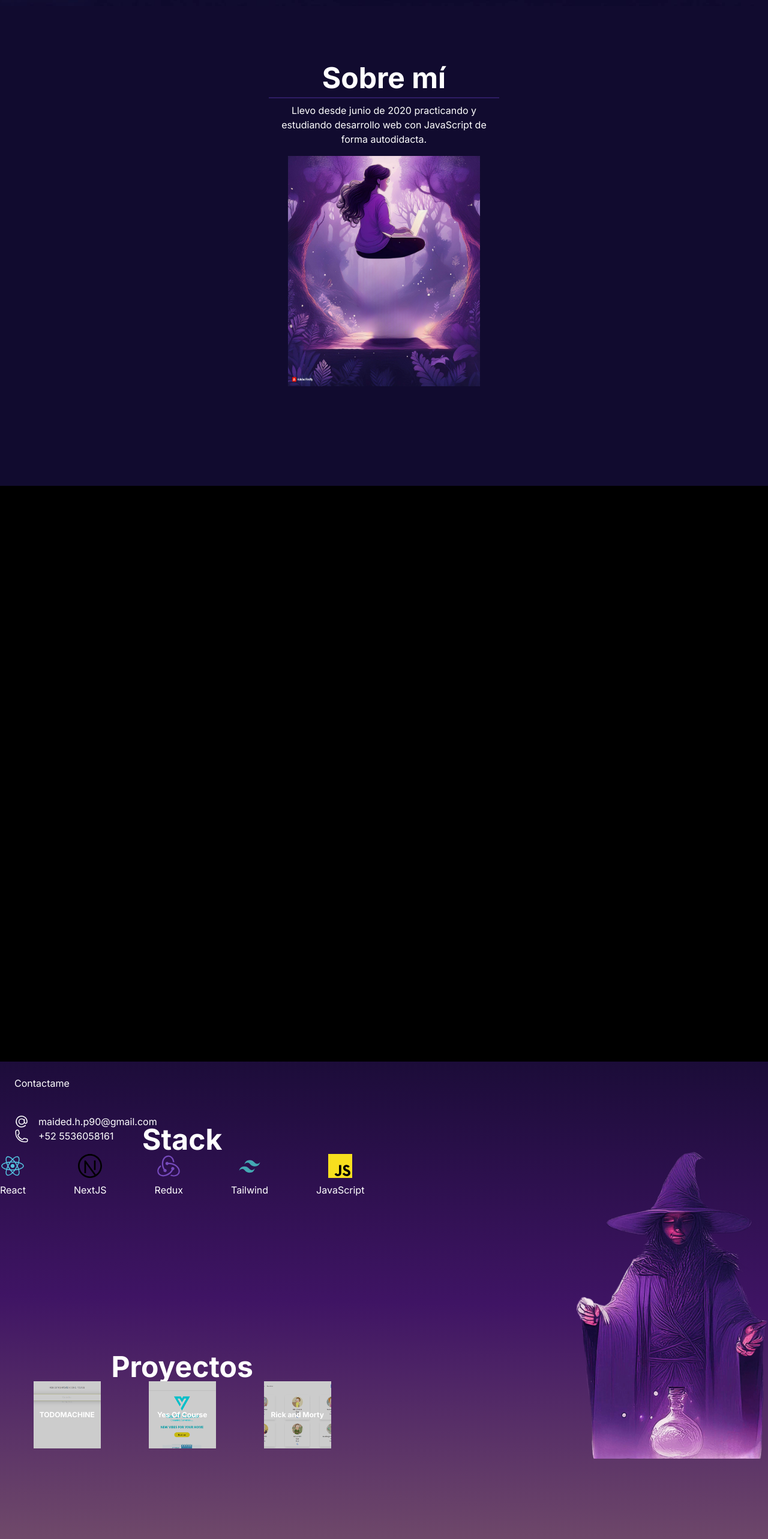
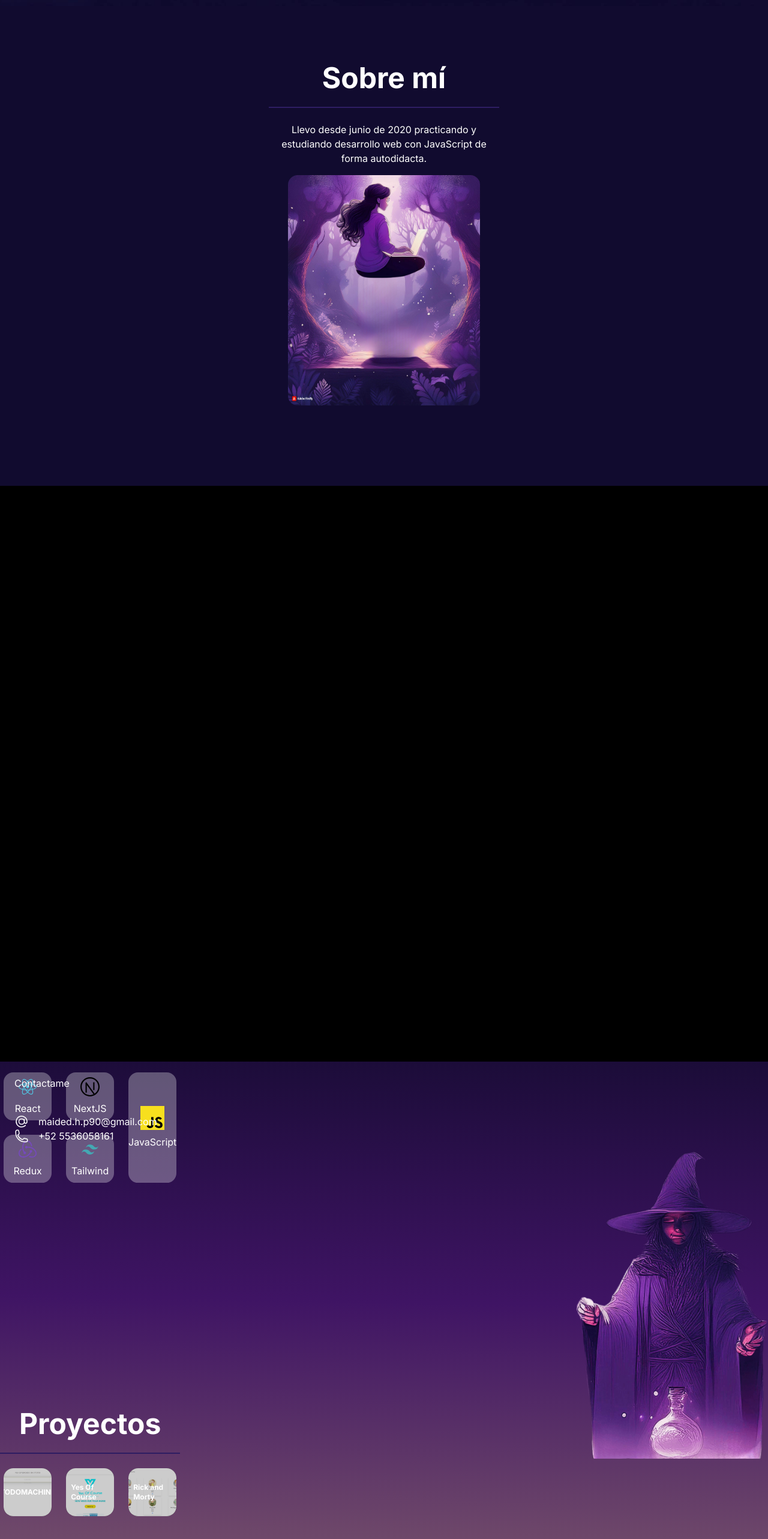
Before and after one commit to MaidedPonce/maidedpo, a Next.js app: page / in a window 1280 px wide. Shown: the part 1350-3916 px from the top of the page at 60% size. Built offline with nearby package versions, Linux system fonts and the light colour scheme.

Commit message:
Adding new styles

```diff
--- /dev/null
+++ b/src/ui/components/Divider.tsx
@@ -0,0 +1,7 @@
+import React from 'react'
+
+const Divider = () => {
+  return <div className='h-[2px] my-4 w-full bg-brand-violet' />
+}
+
+export default Divider
--- a/src/ui/containers/AboutMe.tsx
+++ b/src/ui/containers/AboutMe.tsx
@@ -5,6 +5,7 @@ import React, { useRef } from 'react'
 import { LazyAnimations } from 'components/LazyAnimations'
 import { Stack } from './Stack'
 import { ContactMe } from './ContactMe'
+import Divider from '../components/Divider'
 
 const AboutMe = () => {
   const ref = useRef<HTMLDivElement>(null)
@@ -36,7 +37,7 @@ const AboutMe = () => {
                 className=' text-white flex flex-col items-center gap-2'
               >
                 <h1 className='text-5xl mx-8 font-bold'>Sobre mí</h1>
-                <div className='h-[2px] w-full bg-brand-violet' />
+                <Divider />
                 <p className='text-normal text-center'>
                   Llevo desde junio de 2020 practicando y estudiando desarrollo
                   web con JavaScript de forma autodidacta.
@@ -45,7 +46,7 @@ const AboutMe = () => {
             </LazyAnimations>
           </section>
           <section className='w-80 h-96 items-center flex justify-center'>
-            <figure className='relative h-full w-full'>
+            <figure className='relative overflow-hidden rounded-2xl h-full w-full'>
               <Image
                 fill
                 alt='fairy'
--- a/src/ui/containers/ContactMe.tsx
+++ b/src/ui/containers/ContactMe.tsx
@@ -28,7 +28,7 @@ const ContactMe = () => {
             >
               <path
                 stroke-linecap='round'
-                stroke-linejoin='round'
+                strokeLinejoin='round'
                 d='M16.5 12a4.5 4.5 0 1 1-9 0 4.5 4.5 0 0 1 9 0Zm0 0c0 1.657 1.007 3 2.25 3S21 13.657 21 12a9 9 0 1 0-2.636 6.364M16.5 12V8.25'
               />
             </svg>
@@ -45,7 +45,7 @@ const ContactMe = () => {
             >
               <path
                 stroke-linecap='round'
-                stroke-linejoin='round'
+                strokeLinejoin='round'
                 d='M2.25 6.75c0 8.284 6.716 15 15 15h2.25a2.25 2.25 0 0 0 2.25-2.25v-1.372c0-.516-.351-.966-.852-1.091l-4.423-1.106c-.44-.11-.902.055-1.173.417l-.97 1.293c-.282.376-.769.542-1.21.38a12.035 12.035 0 0 1-7.143-7.143c-.162-.441.004-.928.38-1.21l1.293-.97c.363-.271.527-.734.417-1.173L6.963 3.102a1.125 1.125 0 0 0-1.091-.852H4.5A2.25 2.25 0 0 0 2.25 4.5v2.25Z'
               />
             </svg>
--- a/src/ui/containers/Stack.tsx
+++ b/src/ui/containers/Stack.tsx
@@ -5,6 +5,7 @@ import { m, useScroll, useTransform } from 'framer-motion'
 import { NamesMobile } from '../components/NamesMobile' */
 import Image from 'next/image'
 import { LazyAnimations } from 'components/LazyAnimations'
+import Divider from '../components/Divider'
 
 const STACK = [
   {
@@ -62,21 +63,23 @@ export function Stack() {
     <>
       <section
         ref={ref}
-        className='items-start flex flex-col justify-center min-h-screen'
+        className='flex flex-col justify-around min-h-screen items-center'
       >
         <LazyAnimations>
           <m.div
-            className='h-48 flex flex-col items-center justify-center'
+            className='h-48 gap-2 flex flex-col items-center justify-center'
             style={{
               y,
             }}
           >
             <h1 className='text-5xl mx-8 font-bold text-white'>Stack</h1>
-            <ul className='flex gap-20'>
-              {STACK.map((item, index) => (
+            <Divider />
+            <ul className='grid grid-cols-3 grid-rows-2 gap-6'>
+              {STACK.map((item, index) => {
+                return (
                   <li
                     key={index}
-                  className='flex items-center flex-col gap-2'
+                    className={`${STACK[index]?.name === 'JavaScript' && 'row-span-2 justify-center col-start-3 row-start-1 row-end-3 h-auto'} flex items-center rounded-2xl text-white bg-[#ffffff4d] box-content p-2 h-16 w-16 flex-col gap-2`}
                   >
                     <figure className='h-10 w-10 relative'>
                       <Image
@@ -88,30 +91,31 @@ export function Stack() {
                     </figure>
                     <p>{item.name}</p>
                   </li>
-              ))}
+                )
+              })}
             </ul>
           </m.div>
         </LazyAnimations>
         <LazyAnimations>
           <m.div
-            className='h-48 w-full flex flex-col items-center justify-center'
+            className='h-48 gap-2 w-full flex flex-col items-center justify-center'
             style={{
               y: y2,
             }}
           >
             <h1 className='text-5xl mx-8 font-bold text-white'>Proyectos</h1>
-
-            <ul className='flex gap-20 w-fit'>
+            <Divider />
+            <ul className='flex gap-6 w-fit'>
               {PROJECTS.map((item) => (
                 <li
                   key={item.name}
-                  className='w-28 h-28'
+                  className='w-20 h-20 content-box'
                 >
                   <a
                     href={item.href}
-                    className='relative h-full flex items-center justify-center bg-black overflow-hidden '
+                    className='relative rounded-2xl h-full flex items-center justify-center bg-black overflow-hidden '
                   >
-                    <h2 className='absolute text-white z-10 font-bold text-xs'>
+                    <h2 className='absolute text-white z-10 font-bold text-xs p-2'>
                       {item.name}
                     </h2>
                     <Image
```
Lines whose indentation alone changed are shown as unchanged.
